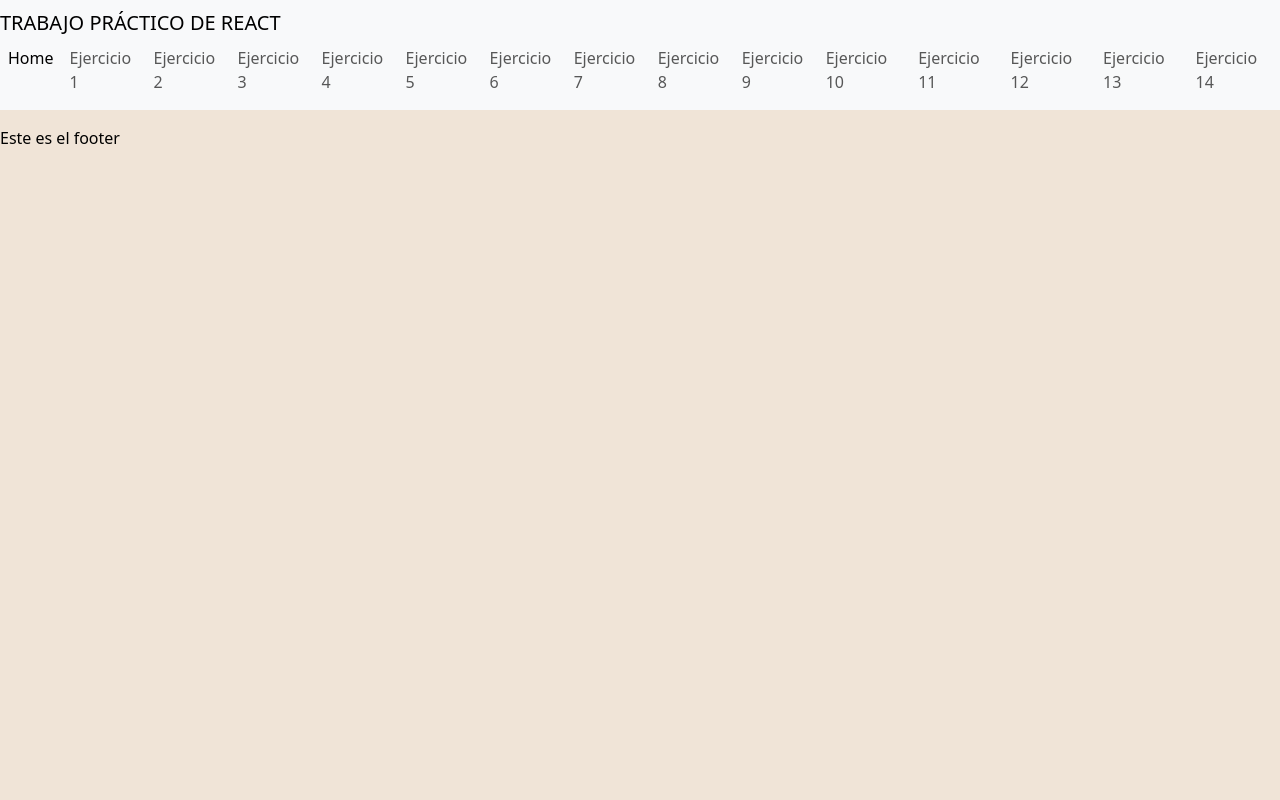
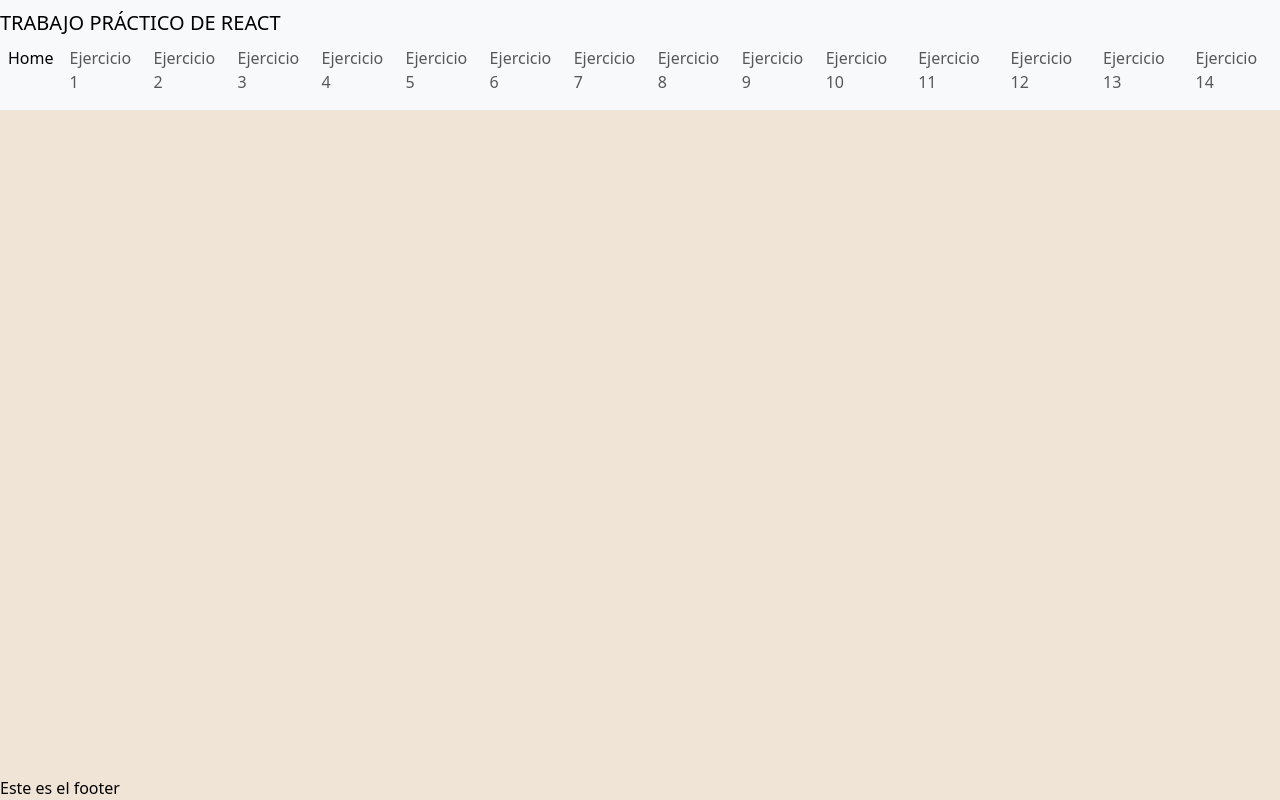
Before and after one commit to mjulietavignoli/TP-REACT, a React (Vite) app: page / in a window 1280 px wide. Built offline with nearby package versions, Linux system fonts and the light colour scheme; no server answers.

Commit message:
Agrego estilo para que el footer quede debajo

```diff
--- a/src/App.css
+++ b/src/App.css
@@ -1,3 +1,10 @@
+#root {
+  background: rgb(240, 228, 215);
+  min-height: 100vh;
+  display: flex;
+  flex-direction: column;
+}
+
 body{
   background-color: rgb(240, 228, 215) !important;
   color:#000 !important;
--- a/src/views/RootView.jsx
+++ b/src/views/RootView.jsx
@@ -5,7 +5,7 @@ const RootView = () => {
   return (
     <>
       <Header />
-      <main className='container my-3'>
+      <main className='container my-3 flex-grow-1'>
         <Outlet />
       </main>
       <footer>Este es el footer</footer>
```
